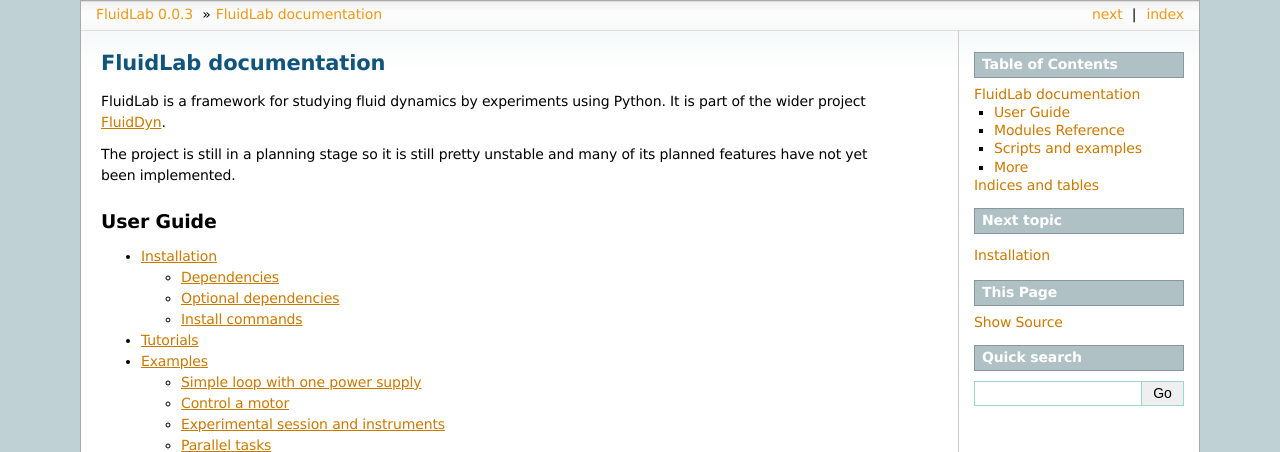
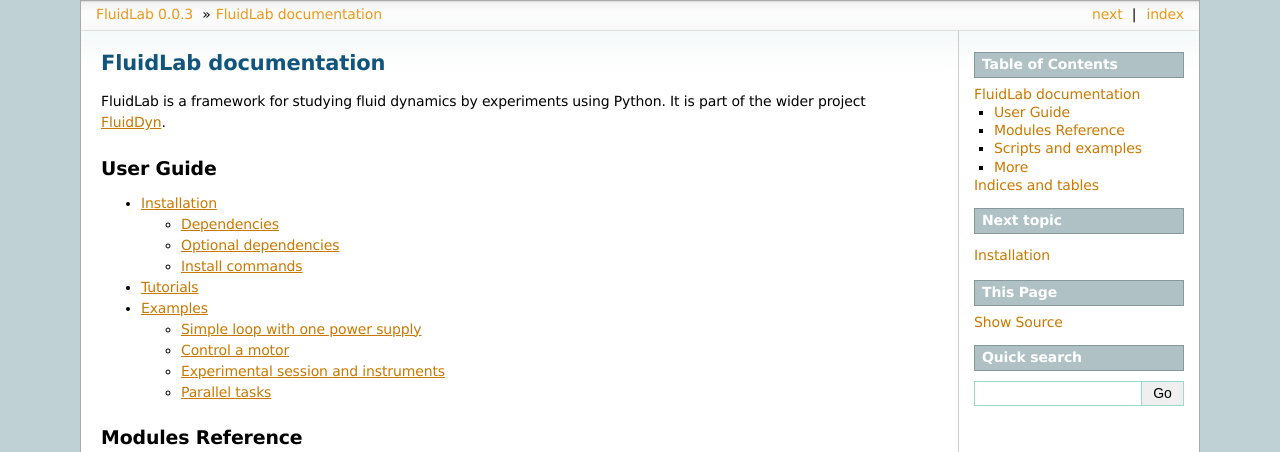
Before and after one commit to fluiddyn/fluidlab, a Sphinx documentation site: the page built from doc/index.rst, in a window 1280 px wide, cut to the strip 0-452 px from the top of the page. Built offline with Sphinx 7.4.7, drawn with Linux system fonts in a browser that asks for light colours; pages that are not in the unit, such as notebooks, are missing from menus.

Commit message:
Remove bad sentence.

```diff
--- a/doc/index.rst
+++ b/doc/index.rst
@@ -7,11 +7,6 @@
 FluidLab is a framework for studying fluid dynamics by experiments
 using Python.  It is part of the wider project `FluidDyn
 <http://fluiddyn.readthedocs.org>`_.
-
-The project is still in a planning stage so it is still pretty
-unstable and many of its planned features have not yet been
-implemented.
-
 
 User Guide
 ----------
```
